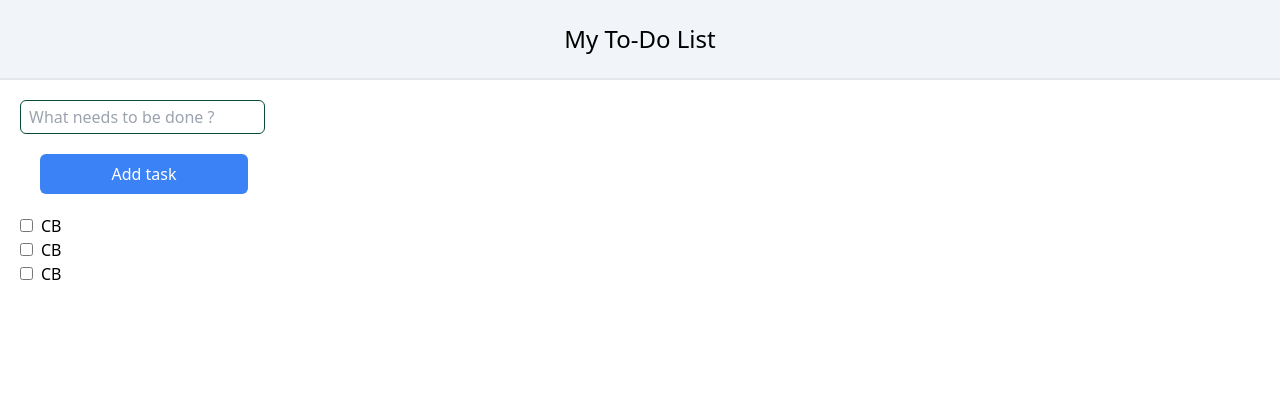
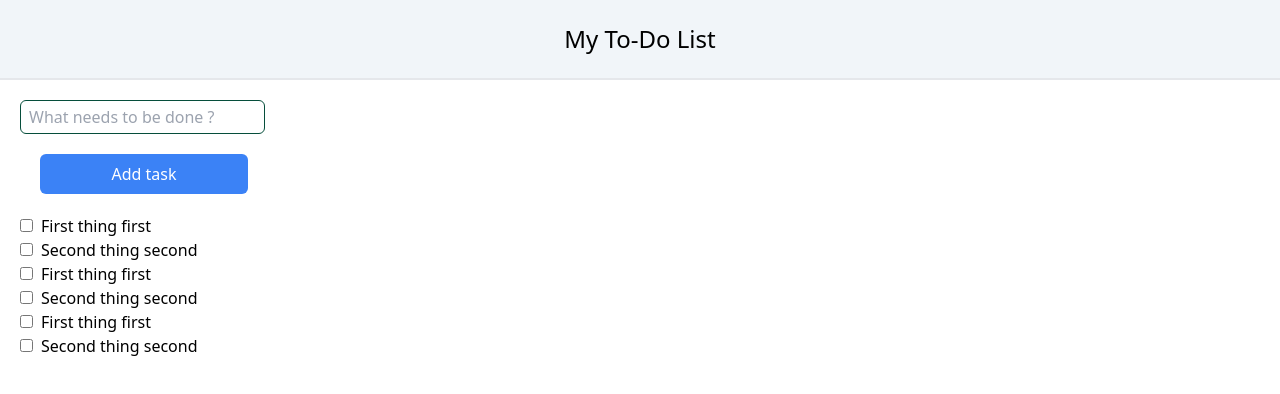
Before and after one commit to becodeorg/hamilton-7-to-do-react-GeorisVal, a React (Vite) app: page / in a window 1280 px wide. Shown: the top 394 px of the page. Built offline with nearby package versions, Linux system fonts and the light colour scheme.

Commit message:
Replaced Class by ClassName

```diff
--- a/src/components/button.jsx
+++ b/src/components/button.jsx
@@ -1,5 +1,5 @@
 export default function Button() {
     return (
-        <button class="bg-blue-500 text-white w-52 h-10 m-5 hover:bg-blue-800 rounded-md">Add task</button>
+        <button className="bg-blue-500 text-white w-52 h-10 m-5 hover:bg-blue-800 rounded-md">Add task</button>
         )
     }
--- a/src/components/checkbox.jsx
+++ b/src/components/checkbox.jsx
@@ -1,8 +1,16 @@
+import React, {useState} from "react";
+
 export default function Checkbox() {
+    const initialTodos = ["First thing first", "Second thing second"];
+    const [todos, setTodos] = useState(initialTodos)
     return (
-        <div>
-            <input type="checkbox" class="mr-2"></input>
-            <label for="checkbox" class="dark:text-white">CB</label>
-        </div>
-        )
+        <ul>
+            {todos.map((todo) => (
+                <li key={todo}>
+                    <input type="checkbox" className="mr-2" onChange={e => setTodos(e)}></input>
+                    <label for="checkbox" className="dark:text-white">{todo}</label>
+                </li>
+            ))}
+        </ul>
+        );
     }
--- a/src/components/inputText.jsx
+++ b/src/components/inputText.jsx
@@ -1,5 +1,5 @@
 export default function InputText() {
     return (
-        <input type="text" placeholder="What needs to be done ?" class="border border-emerald-900 dark:border-white p-1 pl-2 rounded-md"></input>
+        <input type="text" placeholder="What needs to be done ?" className="border border-emerald-900 dark:border-white p-1 pl-2 rounded-md"></input>
         )
     }
--- a/src/components/title.jsx
+++ b/src/components/title.jsx
@@ -1,7 +1,7 @@
 export default function Title() {
     return (
-        <header class="h-20 bg-slate-100 dark:bg-slate-900 border-b-2 flex items-center justify-center">
-            <h1 class="text-2xl dark:text-white">My To-Do List</h1>
+        <header className="h-20 bg-slate-100 dark:bg-slate-900 border-b-2 flex items-center justify-center">
+            <h1 className="text-2xl dark:text-white">My To-Do List</h1>
         </header>
     )
 }
```
